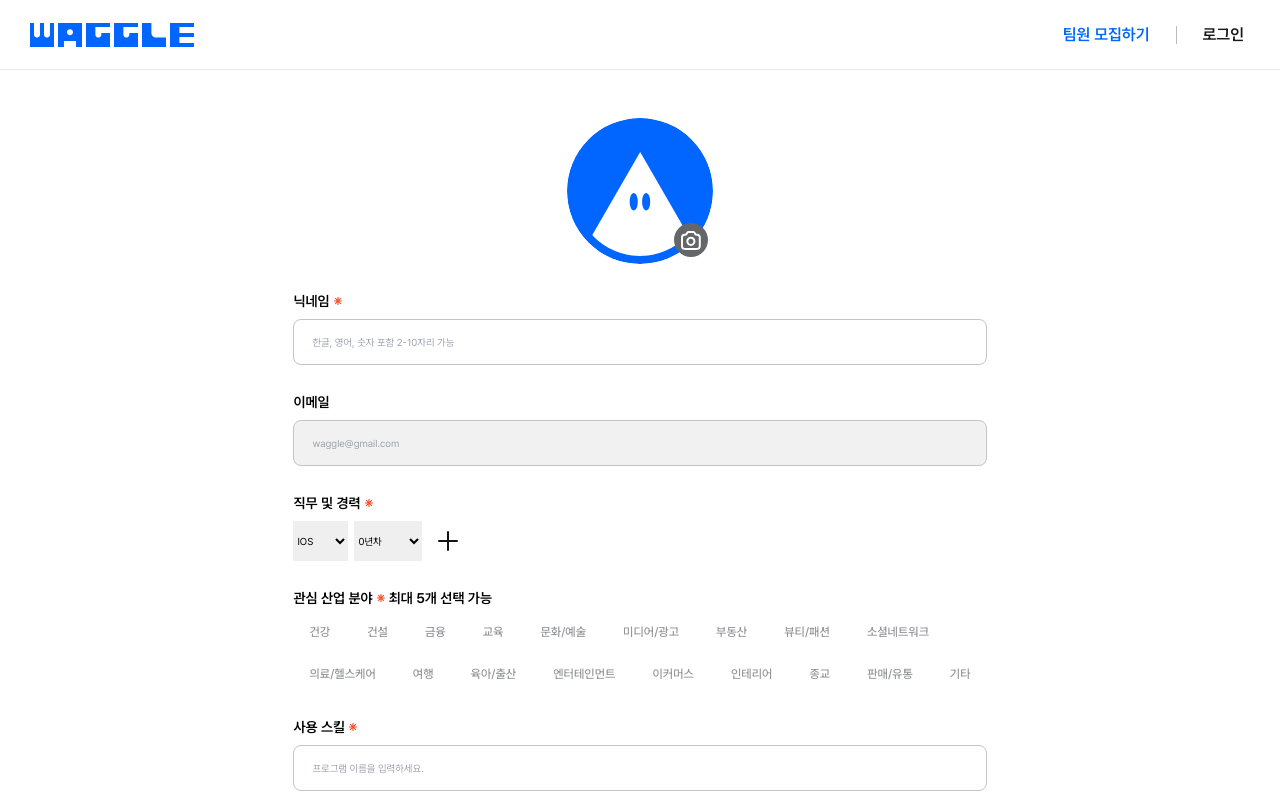
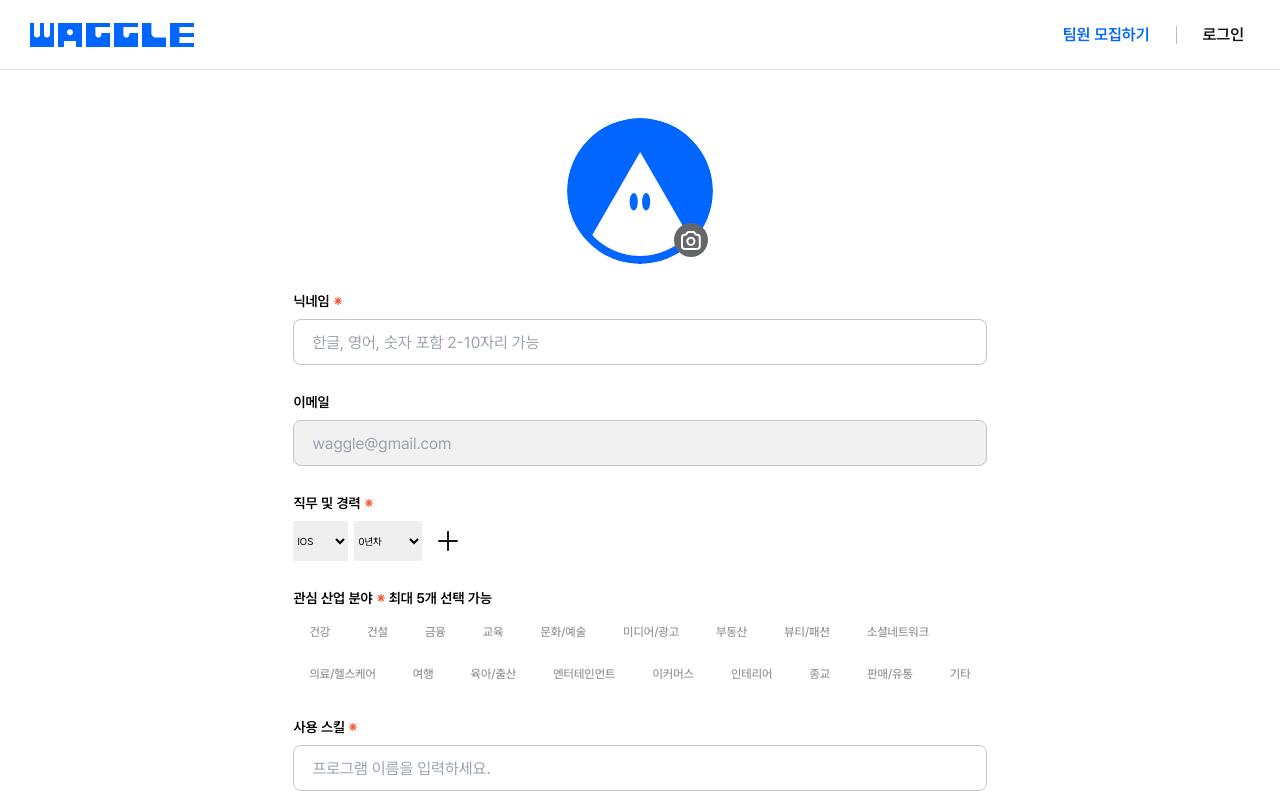
Before and after one commit to Team-Waggle/Frontend, a React (Vite) app: page /profile in a window 1280 px wide. Shown: the top 800 px of the page. Built offline with nearby package versions, Linux system fonts and the light colour scheme.

Commit message:
design: StyledInput 컴포넌트 글자 크기 수정
Profile 설정 페이지에서 쓰이는 StyledInput 글자 크기 수정

```diff
--- a/src/components/Profile/StyledInput.tsx
+++ b/src/components/Profile/StyledInput.tsx
@@ -4,7 +4,7 @@ const StyledInput = ({ className, style, ...rest }: StyledInputProps) => {
   return (
     <input
       {...rest}
-      className={`w-full h-[var(---46-,46px)] pr-[8px] pl-[18px] py-0 items-center self-stretch border rounded-[8px] border-[#c4c4c6] ${className ?? ''}`}
+      className={`w-full h-[var(---46-,46px)] pr-[8px] pl-[18px] py-0 items-center self-stretch text-[16px] border rounded-[8px] border-[#c4c4c6] ${className ?? ''}`}
       style={{
         paddingRight: "var(--46-, 8px)",
         paddingLeft: "var(--46-, 18px)",
```
